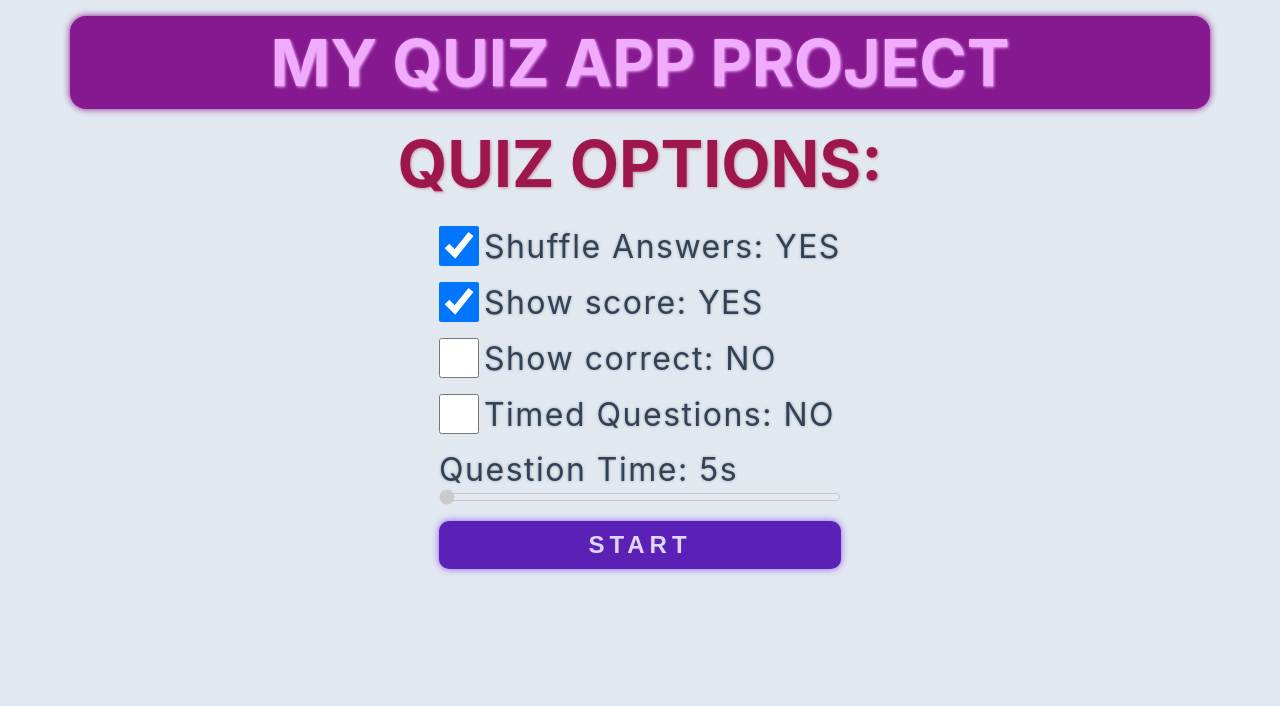
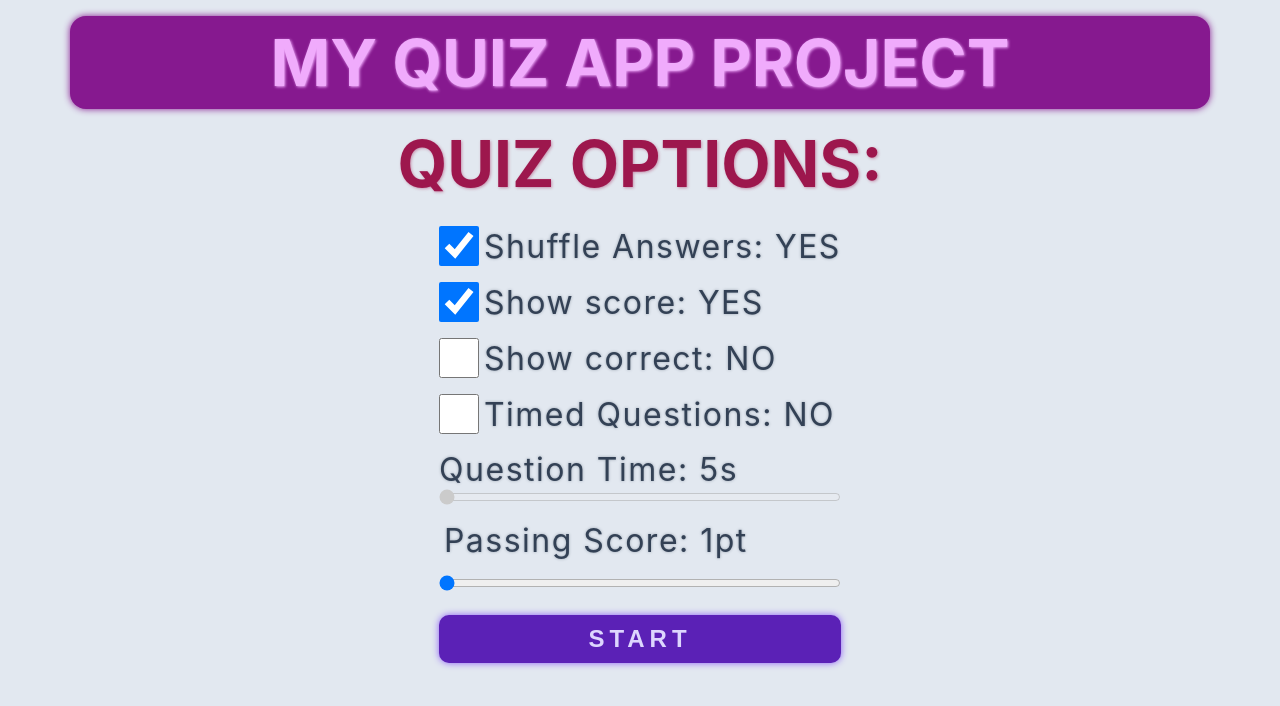
Before and after one commit to Konrad-Jalowy/reactquizapp, a React (Create React App) app: page / in a window 1280 px wide. Shown: the top 706 px of the page. Built offline with nearby package versions, Linux system fonts and the light colour scheme.

Commit message:
passing score added

```diff
--- a/src/components/form/Form.js
+++ b/src/components/form/Form.js
@@ -2,6 +2,7 @@ import { ShowCorrectCheckbox } from "./ShowCorrectCheckbox";
 import { ShowScoreCheckbox } from "./ShowScoreCheckbox";
 import { ShuffleAnswersCheckbox } from "./ShuffleAnswersCheckbox";
 import { QuestionTiming } from "./QuestionTiming";
+import { PassingScore } from "./PassingScore";
 import './Form.css';
 function Form({setMode}){
     return (
@@ -13,6 +14,7 @@ function Form({setMode}){
         <ShowScoreCheckbox/>
         <ShowCorrectCheckbox/>
         <QuestionTiming/>
+        <PassingScore/>
         <button className="startBtn" onClick={() => setMode('quiz')}>Start</button>
         </div>
 
--- a/src/components/form/PassingScore.js
+++ b/src/components/form/PassingScore.js
@@ -2,10 +2,21 @@ import { useQuizWithDispatch } from "../../context/quizcontext";
 
 function PassingScore(){
     const [{passingScore}, dispatch] = useQuizWithDispatch();
+
+    function onPassingScoreChange(e){
+        dispatch({type: 'passingScoreChange', payload: e.target.value});
+    }
     return (
         <>
-        <div className="checkbox">
-
+        <div>
+        <label htmlFor="passingScore">Passing Score: {passingScore}pt</label>
+        <p></p>
+        <input
+        value={passingScore}
+        onChange={onPassingScoreChange}
+        type="range"
+        id="passingScore"
+        min="1" max="3" />
         </div>
         </>
     )
```
